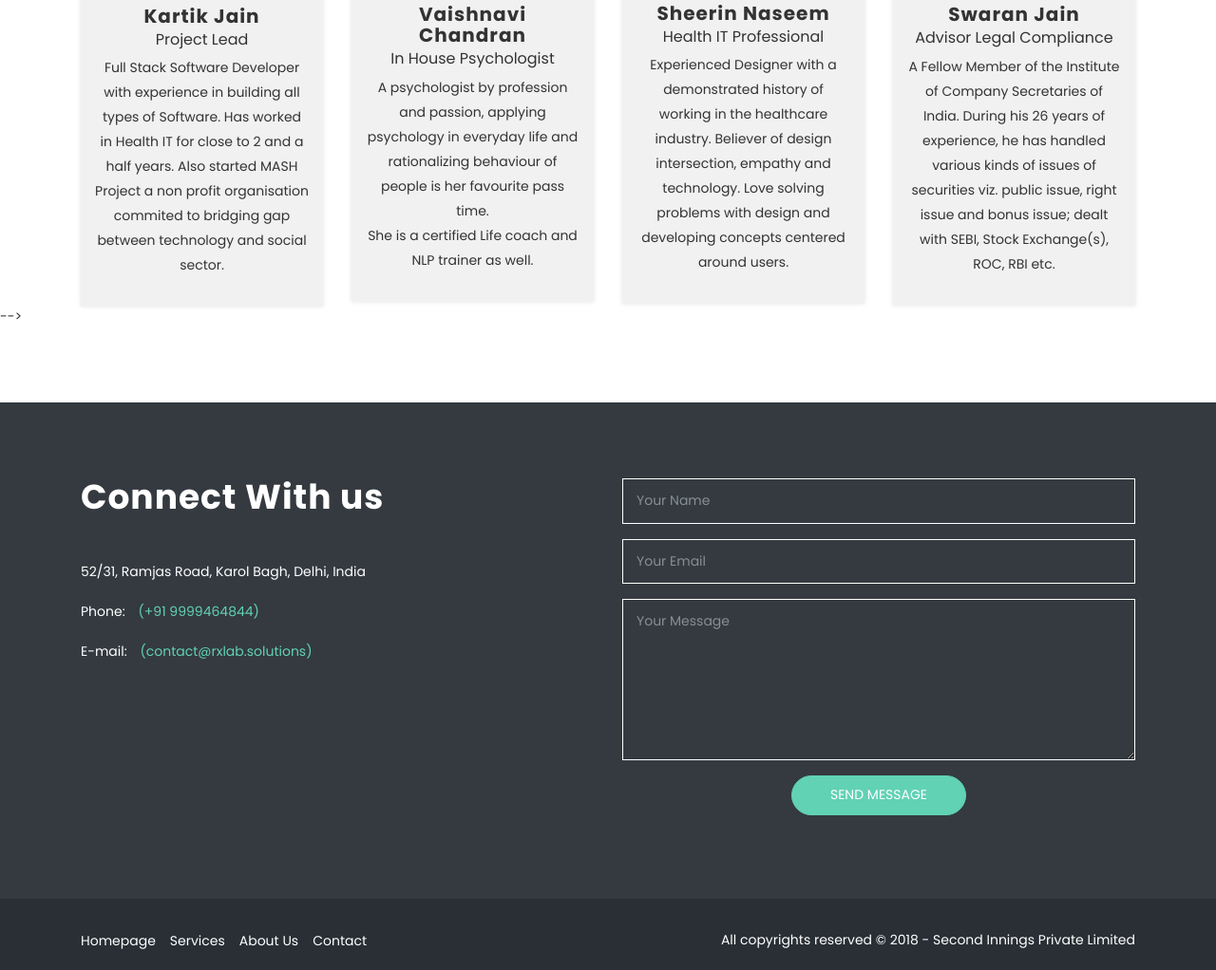
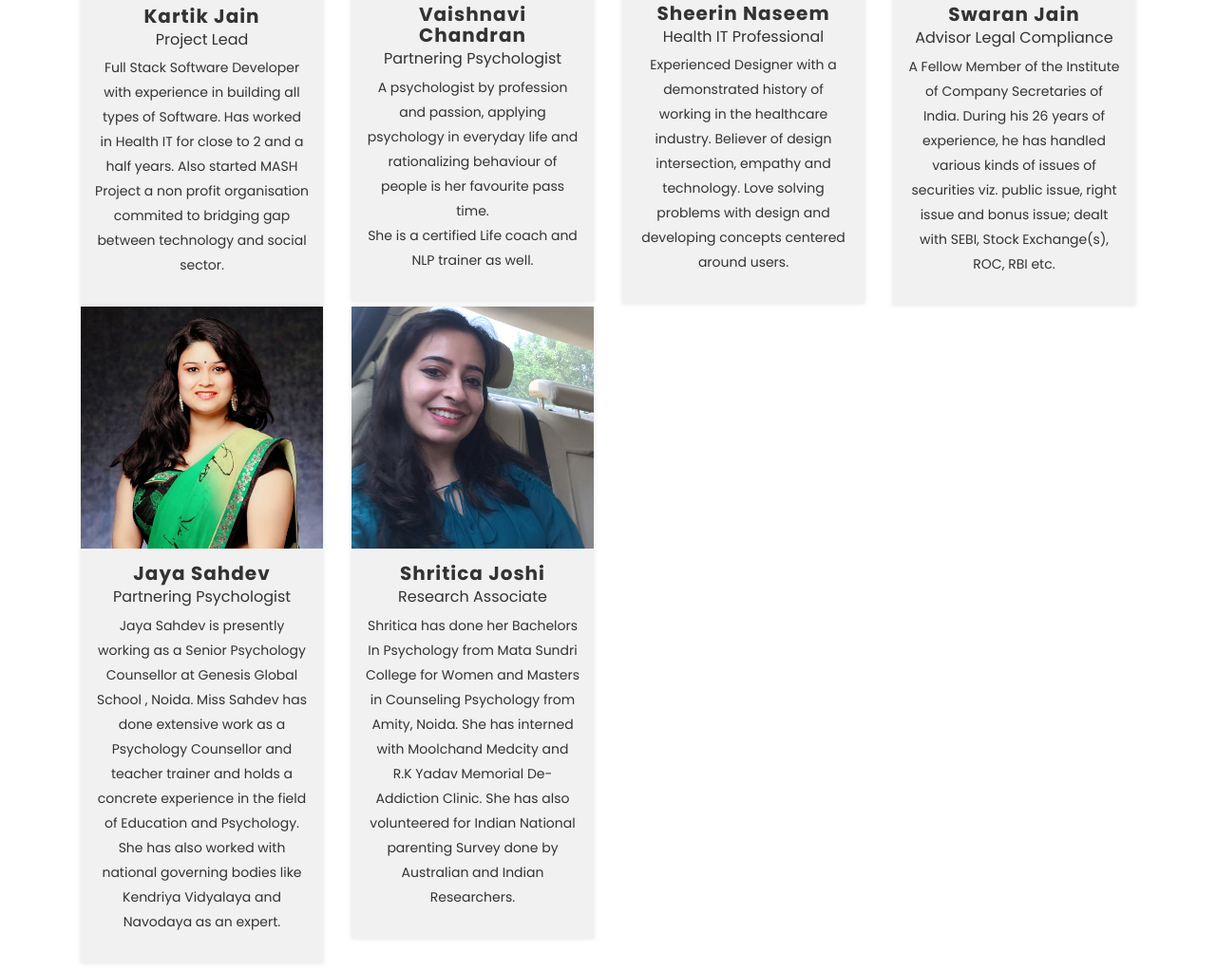
Before and after one commit to kartikjain/rxlab.solutions, a plain HTML site: page index.html in a window 1280 px wide. Shown: the part 2298-3320 px from the top of the page at 95% size. Drawn offline with Linux system fonts and the light colour scheme.

Commit message:
Team Updated

```diff
--- a/index.html
+++ b/index.html
@@ -245,7 +245,7 @@ consisting of three Senior Associates having around 26 years of experience in th
               <div class="team-details">
                 <div class="team-inner">
                   <h4 class="team-title">Vaishnavi Chandran</h4>
-                  <h6>In House Psychologist</h6>
+                  <h6>Partnering Psychologist</h6>
                   <p>A psychologist by profession and passion, applying psychology in everyday life and rationalizing behaviour of people is her favourite pass time. <br>She is a certified Life coach and NLP trainer as well.</p>
                   <!-- <ul class="social-list">
                     <li class="facebook"><a href="#"><i class="fa fa-facebook"></i></a></li>
@@ -318,14 +318,17 @@ and bonus issue; dealt with SEBI, Stock Exchange(s), ROC, RBI etc.</p>
               </div>
             </div>
           </div>
-          <!-- <div class="col-lg-3 col-md-6 col-xs-12">
+
+
+
+          <div class="col-lg-3 col-md-6 col-xs-12">
             <div class="single-team">
-              <img src="img/team/team6.jpg" alt="">
+              <img src="img/team/team6.jpeg" alt="">
               <div class="team-details">
                 <div class="team-inner">
-                  <h4 class="team-title">SURINNDER K JOLLY</h4>
-                  <h6>Advisor Finance</h6>
-                  <p>He  has been advising corporate clients on matters of Project financing, Equity structuring, Loans syndication, Project implementation, Takeovers, Mergers and Acquisitions, MIS system development and Management consultancy services to the Promoters.</p>
+                  <h4 class="team-title">Jaya Sahdev</h4>
+                  <h6>Partnering Psychologist</h6>
+                  <p>Jaya Sahdev is presently working as a Senior Psychology Counsellor at Genesis Global School , Noida. Miss Sahdev has done extensive work as a Psychology Counsellor and teacher trainer and holds a concrete experience in the field of Education and Psychology. She has also worked with national governing bodies like Kendriya Vidyalaya and Navodaya as an expert.</p>
                   <!-- <ul class="social-list">
                     <li class="facebook"><a href="#"><i class="fa fa-facebook"></i></a></li>
                     <li class="twitter"><a href="#"><i class="fa fa-twitter"></i></a></li>
@@ -336,7 +339,26 @@ and bonus issue; dealt with SEBI, Stock Exchange(s), ROC, RBI etc.</p>
               </div>
             </div>
           </div>
-        </div> -->
+
+          <div class="col-lg-3 col-md-6 col-xs-12">
+            <div class="single-team">
+              <img src="img/team/team7.jpeg" alt="">
+              <div class="team-details">
+                <div class="team-inner">
+                  <h4 class="team-title">Shritica Joshi</h4>
+                  <h6>Research Associate</h6>
+                  <p>Shritica has done her Bachelors In Psychology from Mata Sundri College for Women and Masters in Counseling Psychology from Amity, Noida. She has interned with Moolchand Medcity  and R.K Yadav Memorial De- Addiction Clinic. She has also volunteered for Indian National parenting Survey done by Australian and Indian Researchers.</p>
+                  <!-- <ul class="social-list">
+                    <li class="facebook"><a href="#"><i class="fa fa-facebook"></i></a></li>
+                    <li class="twitter"><a href="#"><i class="fa fa-twitter"></i></a></li>
+                    <li class="google-plus"><a href="#"><i class="fa fa-google-plus"></i></a></li>
+                    <li class="linkedin"><a href="#"><i class="fa fa-linkedin"></i></a></li>
+                  </ul> -->
+                </div>
+              </div>
+            </div>
+          </div>
+        </div>
       </div>
     </section>
     <!-- Team section End -->
```
Also changed, not shown: img/team/team6.jpeg (added), img/team/team7.jpeg (added).
